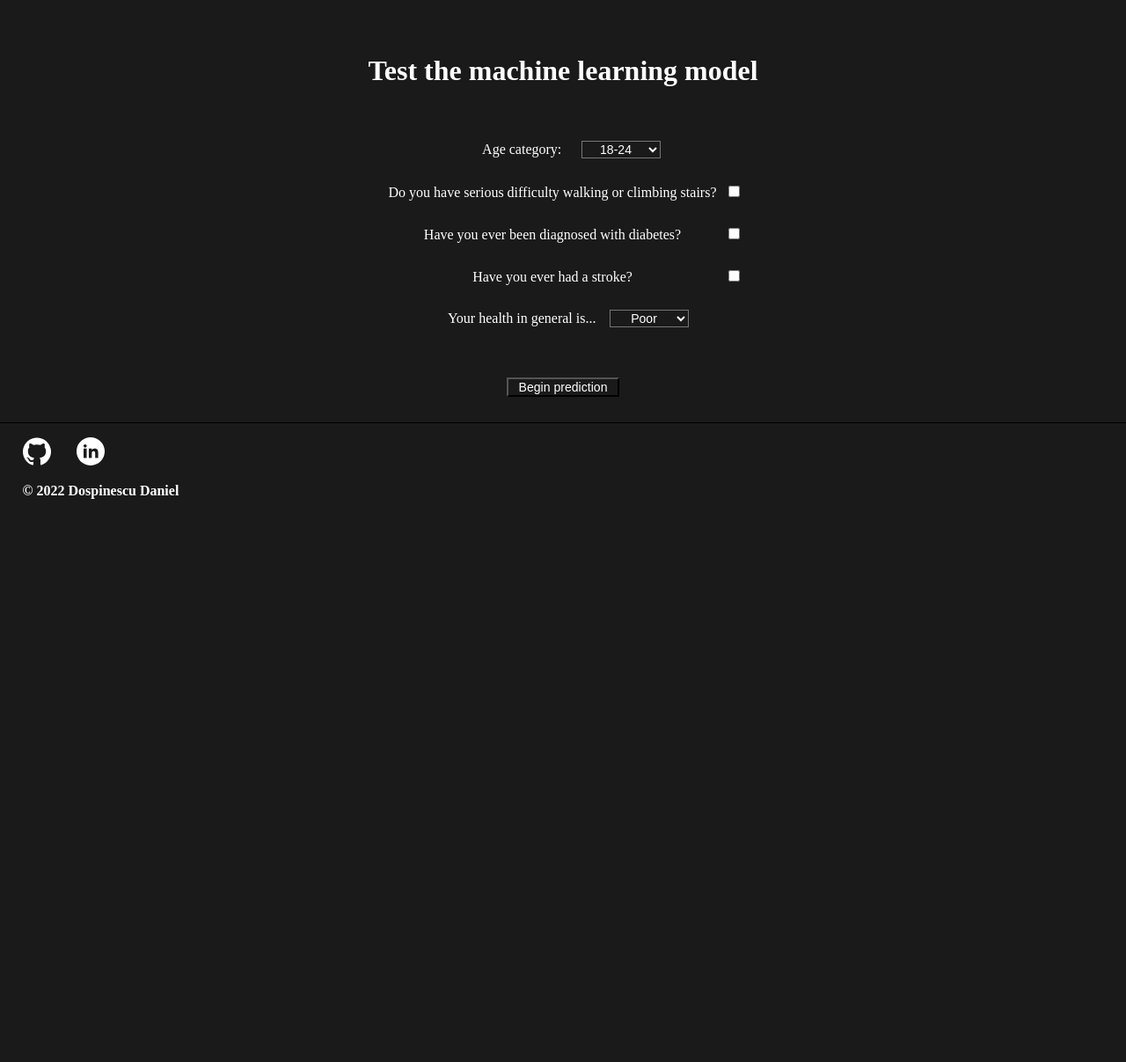
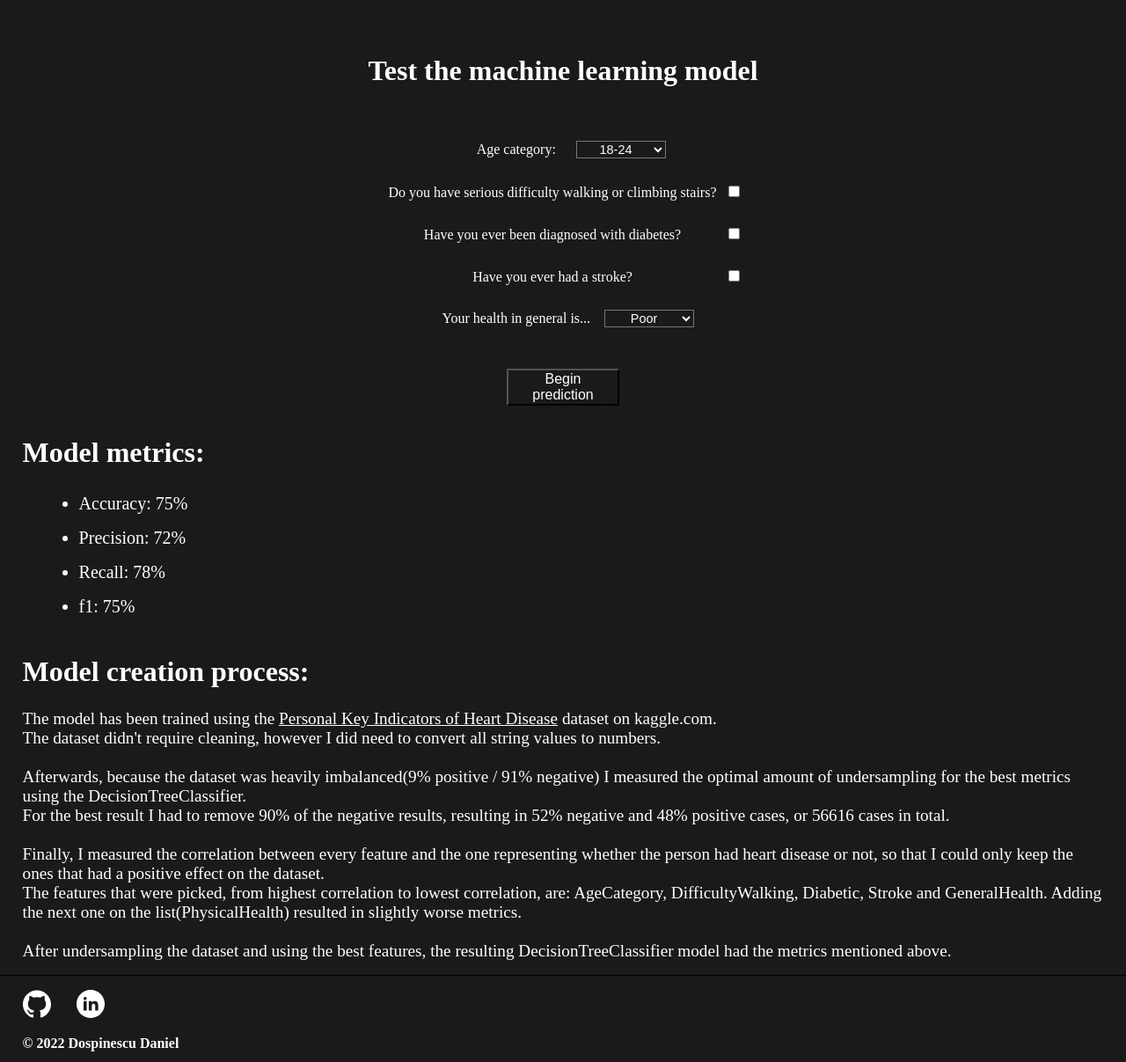
Before and after one commit to dospix/Portfolio-Website, a Flask app: page /heart-disease-ml-project in a window 1280 px wide. Shown: the whole page at 88% size. Before the commit the page ends 567 px from the top, so only its background shows below. Run offline with Flask 2, Linux system fonts and the light colour scheme.

Commit message:
add information about the ml model metrics and its creation

```diff
--- a/static/css/heart_disease_project_style.css
+++ b/static/css/heart_disease_project_style.css
@@ -57,9 +57,9 @@ label {
 }
 
 select {
-    width: 7vw;
+    width: 8vw;
     text-align: center;
-    font-size: 1.1vw;
+    font-size: 0.9em;
 }
 
 #submit-button-div {
@@ -70,8 +70,21 @@ select {
 }
 
 button {
-    font-size: 1.1vw;
+    font-size: 1em;
     width: 10vw;
+}
+
+ul {
+    font-size: 1.25em;
+    padding-left: 7vw;
+}
+
+li {
+    padding-bottom: 2vh;
+}
+
+p {
+    font-size: 1.2em;
 }
 
 #footer {
--- a/templates/heart_disease_project.html
+++ b/templates/heart_disease_project.html
@@ -16,7 +16,7 @@
 
     <div id="form">
         <div id="form-box">
-            <form method="post">
+            <form method="POST">
                 <div>
                     <label>Age category: </label>
                     <select>
@@ -64,6 +64,28 @@
         </div>
     </div>
 
+    <h1>Model metrics:</h1>
+    <ul>
+        <li>Accuracy: 75%</li>
+        <li>Precision: 72%</li>
+        <li>Recall: 78%</li>
+        <li>f1: 75%</li>
+    </ul>
+
+    <h1>Model creation process:</h1>
+    <p>
+        The model has been trained using the <a href="https://www.kaggle.com/datasets/kamilpytlak/personal-key-indicators-of-heart-disease" target="_blank">Personal Key Indicators of Heart Disease</a> dataset on kaggle.com. <br>
+        The dataset didn't require cleaning, however I did need to convert all string values to numbers. <br>
+        <br>
+        Afterwards, because the dataset was heavily imbalanced(9% positive / 91% negative) I measured the optimal amount of undersampling for the best metrics using the DecisionTreeClassifier. <br>
+        For the best result I had to remove 90% of the negative results, resulting in 52% negative and 48% positive cases, or 56616 cases in total. <br>
+        <br>
+        Finally, I measured the correlation between every feature and the one representing whether the person had heart disease or not, so that I could only keep the ones that had a positive effect on the dataset. <br>
+        The features that were picked, from highest correlation to lowest correlation, are: AgeCategory, DifficultyWalking, Diabetic, Stroke and GeneralHealth. Adding the next one on the list(PhysicalHealth) resulted in slightly worse metrics. <br>
+        <br>
+        After undersampling the dataset and using the best features, the resulting DecisionTreeClassifier model had the metrics mentioned above.
+    </p>
+
     <footer id="footer">
         <a href="https://github.com/dospix" target="_blank"><img class="vector-graphics" src="../static/images/github.svg" alt="GitHub"/></a>
         <a href="https://www.linkedin.com/in/daniel-dospinescu-ba7285239/" target="_blank"><img class="vector-graphics" src="../static/images/linked_in.svg" alt="LinkedIn"/></a>
```
